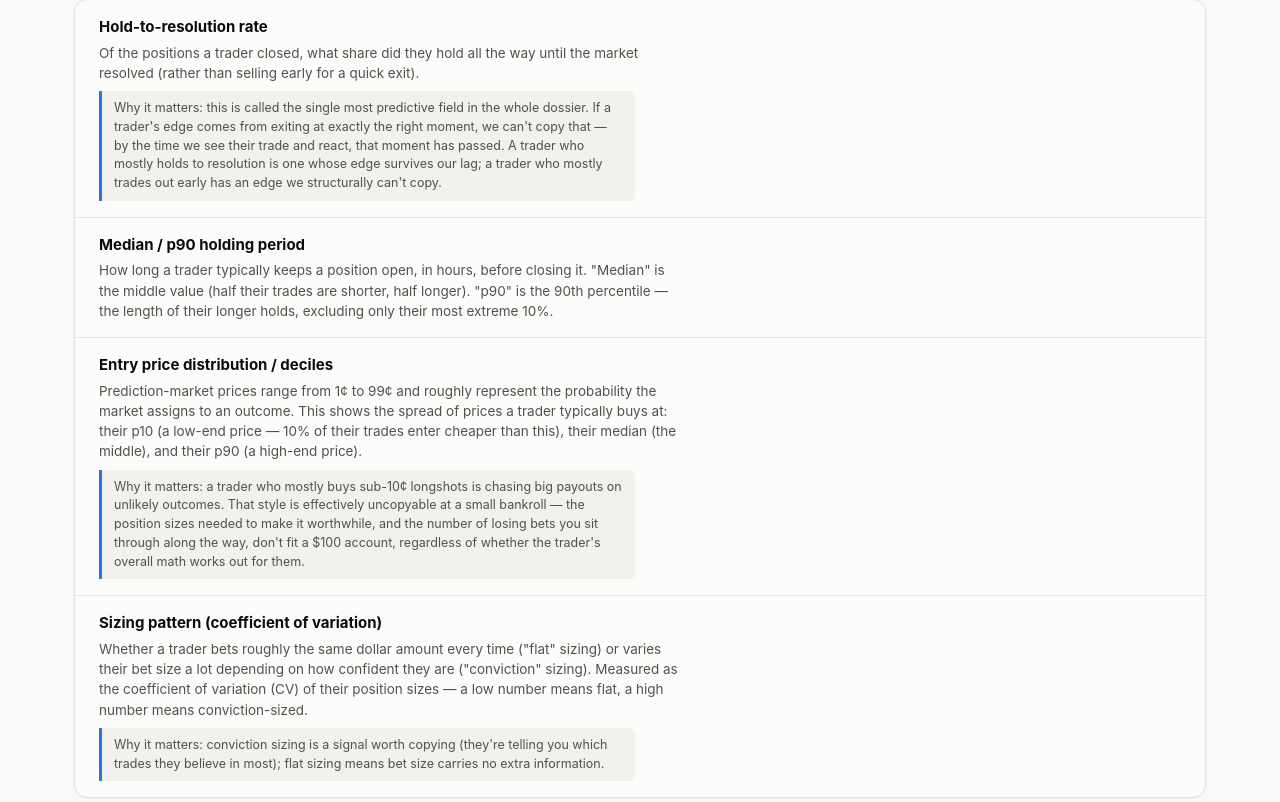
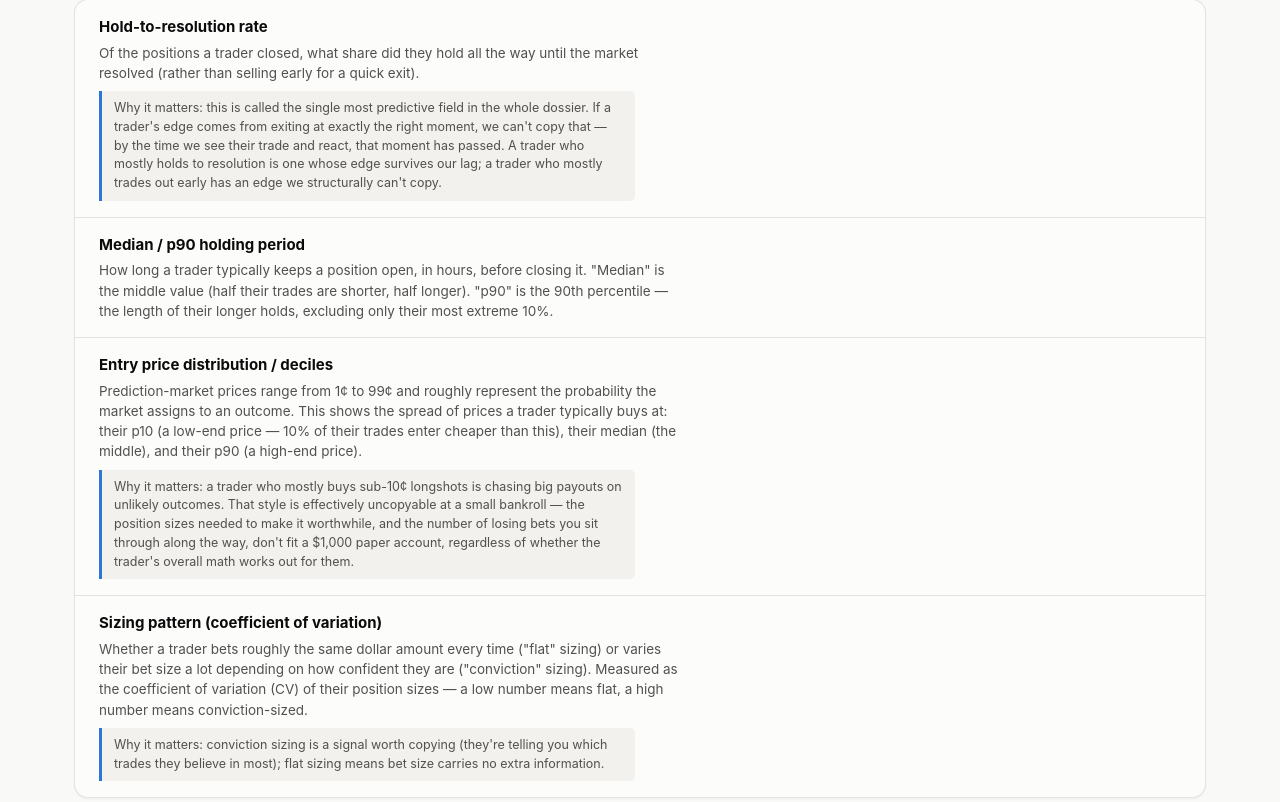
Before and after one commit to ibrahimzaraket/polyprinter, a Flask app: page /definitions in a window 1280 px wide. Shown: the part 1166-1968 px from the top of the page. Run offline with Flask 3, Linux system fonts and the light colour scheme.

Commit message:
Definitions tab: fix bankroll figure to match config.yaml's real $1,000

```diff
--- a/polyprinter/dashboard/templates/definitions.html
+++ b/polyprinter/dashboard/templates/definitions.html
@@ -52,7 +52,7 @@
   <div class="term-item" id="entry-price-deciles">
     <div class="term-name">Entry price distribution / deciles</div>
     <div class="term-def">Prediction-market prices range from 1¢ to 99¢ and roughly represent the probability the market assigns to an outcome. This shows the spread of prices a trader typically buys at: their p10 (a low-end price — 10% of their trades enter cheaper than this), their median (the middle), and their p90 (a high-end price).</div>
-    <div class="term-why">Why it matters: a trader who mostly buys sub-10¢ longshots is chasing big payouts on unlikely outcomes. That style is effectively uncopyable at a small bankroll — the position sizes needed to make it worthwhile, and the number of losing bets you sit through along the way, don't fit a $100 account, regardless of whether the trader's overall math works out for them.</div>
+    <div class="term-why">Why it matters: a trader who mostly buys sub-10¢ longshots is chasing big payouts on unlikely outcomes. That style is effectively uncopyable at a small bankroll — the position sizes needed to make it worthwhile, and the number of losing bets you sit through along the way, don't fit a $1,000 paper account, regardless of whether the trader's overall math works out for them.</div>
   </div>
 
   <div class="term-item" id="sizing-pattern">
```
